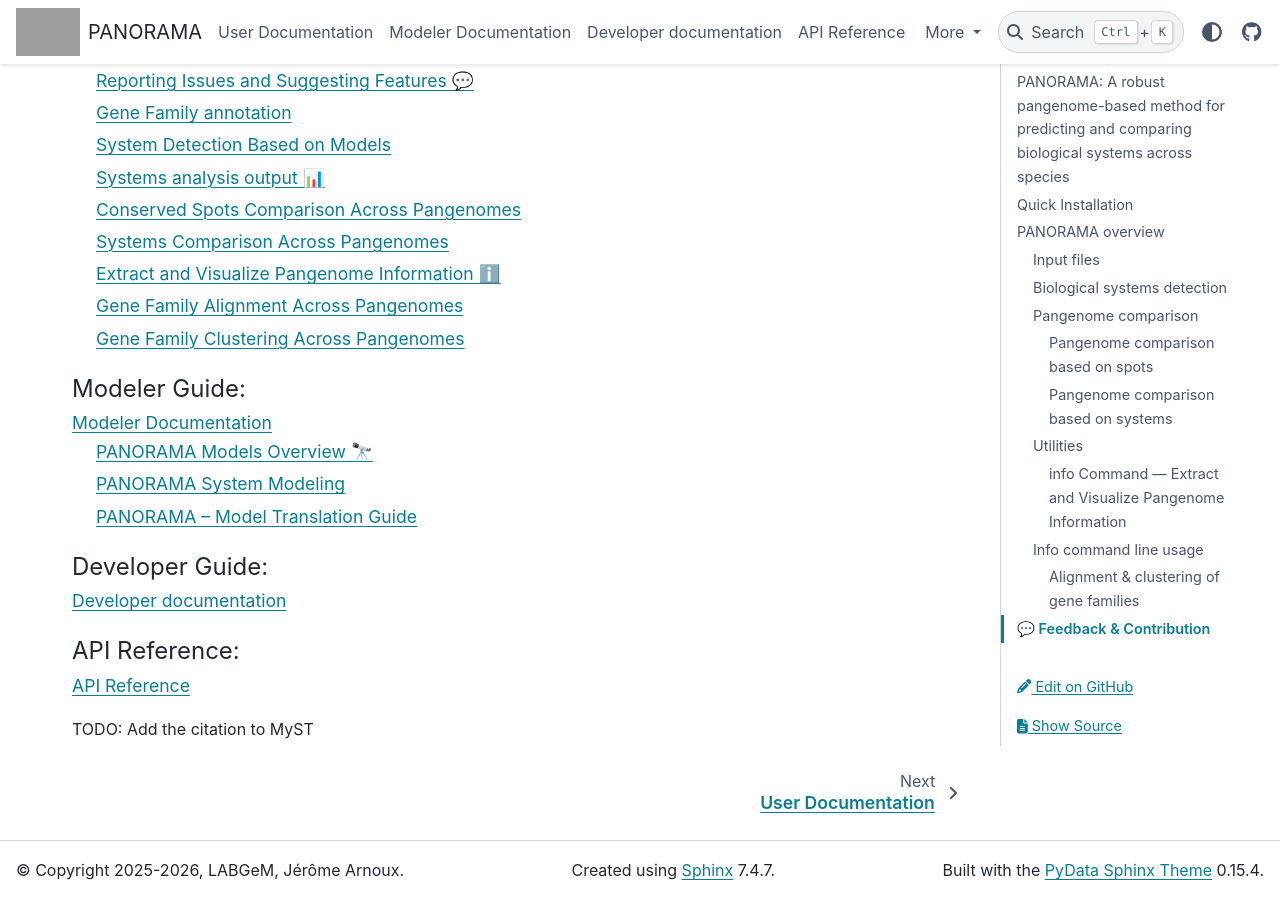
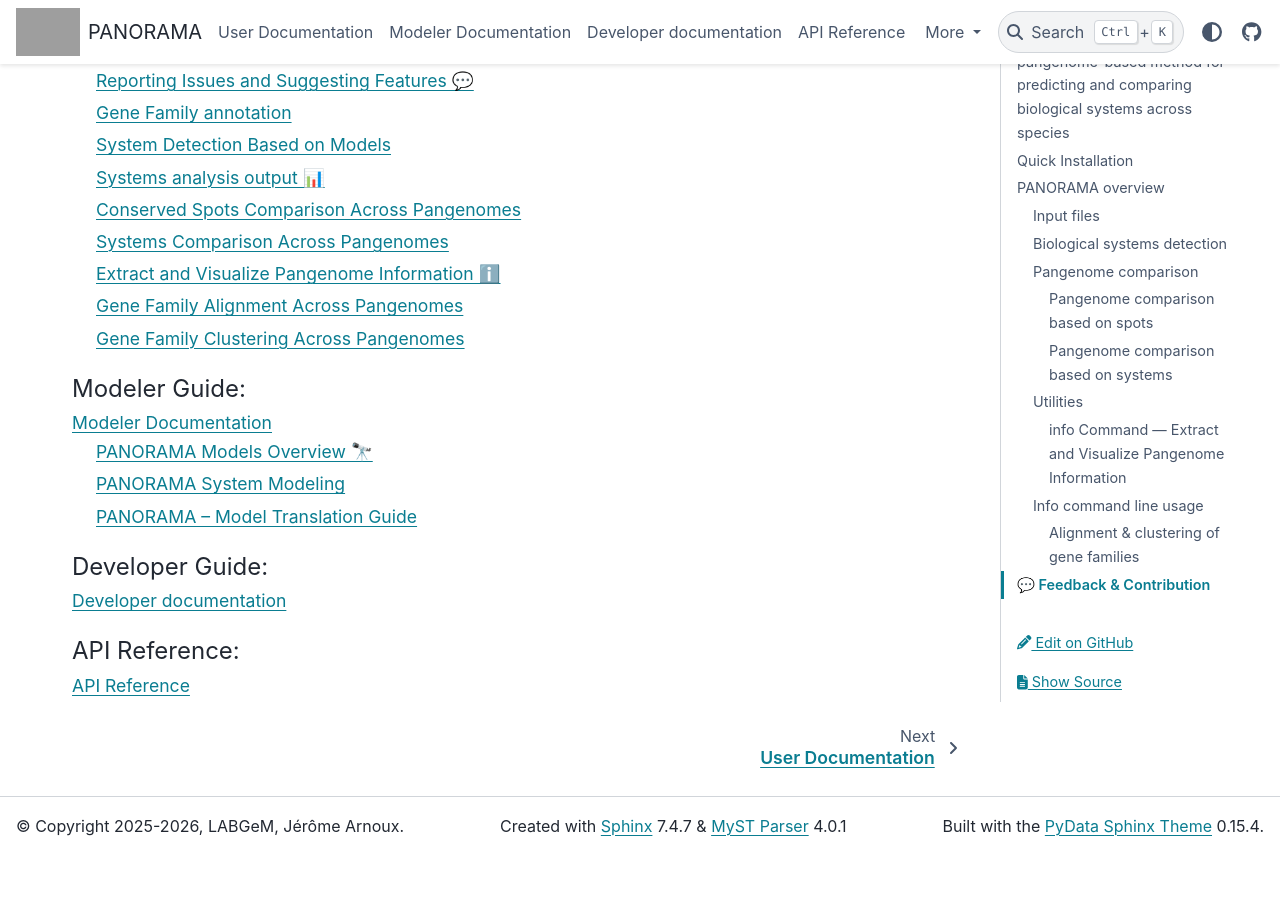
Before and after one commit to labgem/PANORAMA, a Sphinx documentation site: the page built from docs/index.md, in a window 1280 px wide and 900 px high, scrolled down 3899 px. Built offline with Sphinx 7.4.7 and the PyData theme 0.15.4, drawn with Linux system fonts in a browser that asks for light colours; the version number could not be read and is left out; after the commit the page ends 4754 px from its top, so only the background shows below that; grey boxes are pictures that could not be loaded.

Commit message:
Add MyST parser integration and update Sphinx footer configuration

````diff
--- /dev/null
+++ b/docs/_templates/myst-version.html
@@ -0,0 +1,3 @@
+<p class="footer-item">
+    Parsed with <a href="https://myst-parser.readthedocs.io/">MyST Parser</a>
+</p>
--- /dev/null
+++ b/docs/_templates/sphinx-myst-footer.html
@@ -0,0 +1,4 @@
+<p class="footer-item">
+    Created with <a href="https://www.sphinx-doc.org/">Sphinx</a> {{ sphinx_version }}
+    &amp; <a href="https://myst-parser.readthedocs.io/">MyST Parser</a> {{ myst_version }}
+</p>
--- a/docs/conf.py
+++ b/docs/conf.py
@@ -8,6 +8,8 @@
 
 import datetime
 from pathlib import Path
+
+import myst_parser
 
 # -- Path setup --------------------------------------------------------------
 
@@ -105,6 +107,7 @@
     "github_repo": "PANORAMA",
     "github_version": "dev",  # Automatically go to the dev branch for modification
     "doc_path": "docs",
+    "myst_version": myst_parser.__version__,
 }
 
 html_logo = "https://labgem.genoscope.cns.fr/wp-content/uploads/2021/06/GENOSCOPE-LABGeM.jpg"
@@ -172,7 +175,7 @@
     "navbar_center": ["navbar-nav"],
     "navbar_end": ["theme-switcher", "navbar-icon-links"],
     "footer_start": ["copyright"],
-    "footer_center": ["sphinx-version"],
+    "footer_center": ["sphinx-myst-footer"],
     # "footer_links": ",".join(
     #     [
     #         "About Us|http://example.com/",
--- a/docs/index.md
+++ b/docs/index.md
@@ -36,5 +36,3 @@
 
 api/api_ref
 ```
-
-TODO: Add the citation to MyST
````
